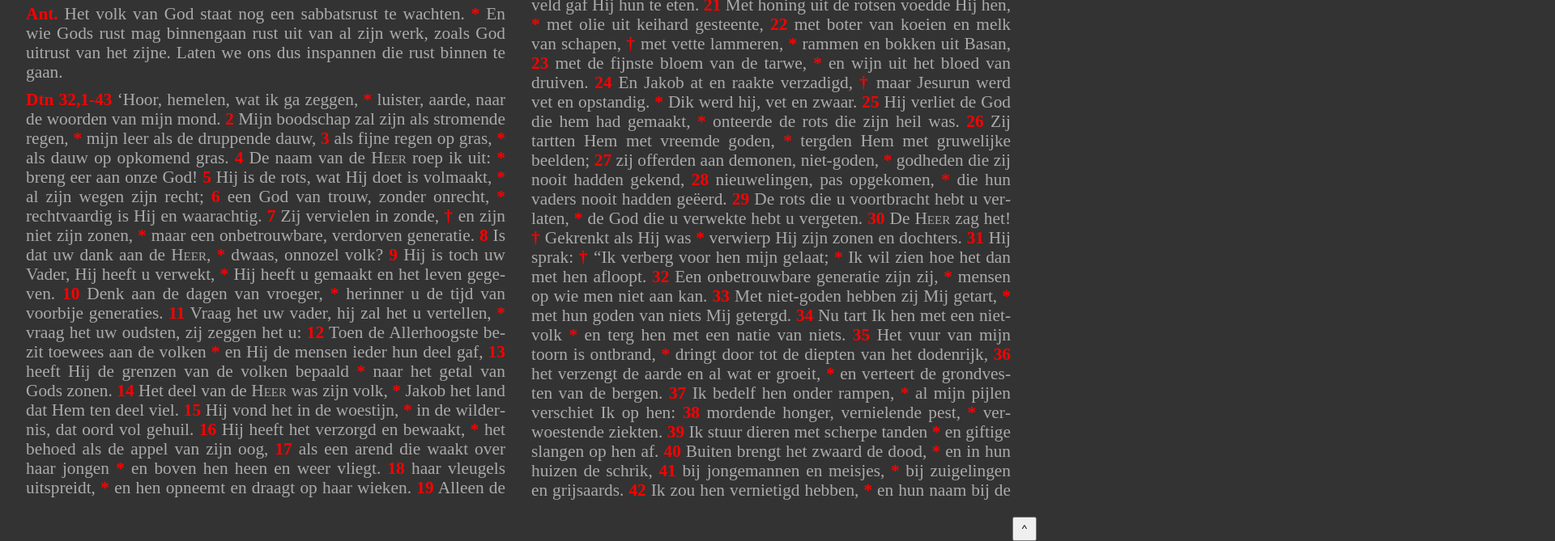
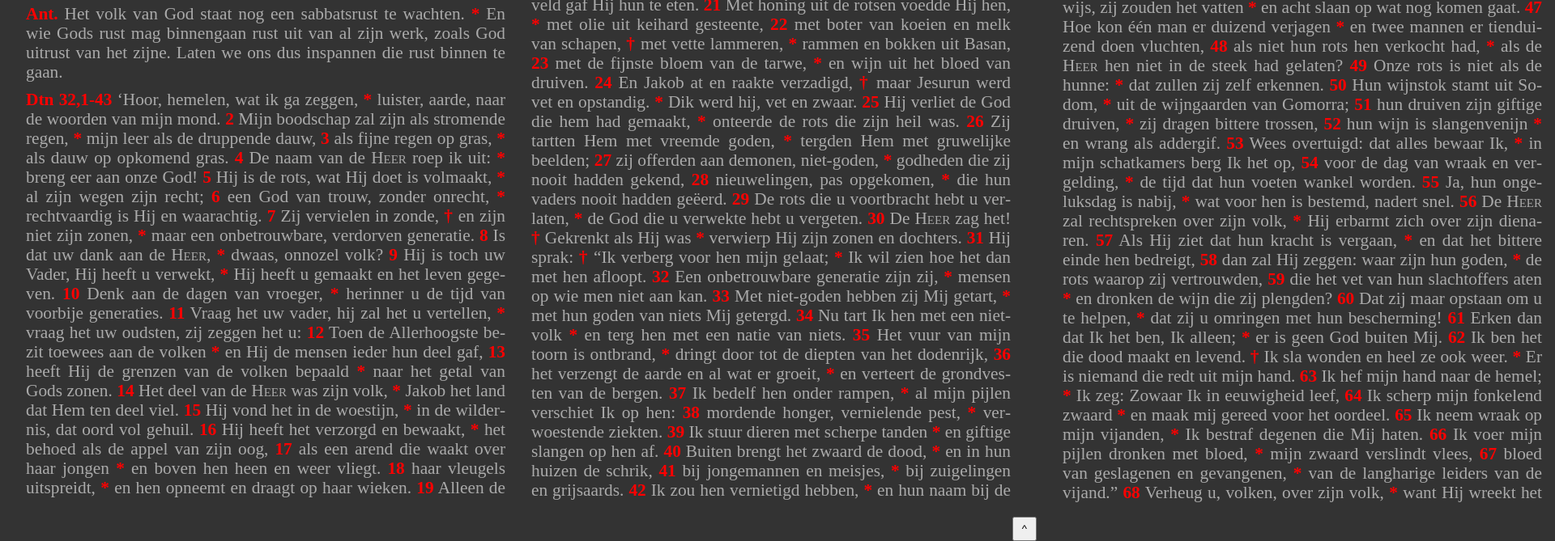
Before and after one commit to thysia-zosa/thysia-zosa.github.io, a plain HTML site: page diensten/diensten.html in a window 1280 px wide. Shown: the part 131-800 px from the top of the page at 81% size, 1920 px wide, since content can reach past the window. Drawn offline with Linux system fonts and the light colour scheme.

Commit message:
fix android

```diff
--- a/diensten/diensten.html
+++ b/diensten/diensten.html
@@ -310,7 +310,7 @@
         /* margin-bottom: 1em; */
         column-gap: 2rem;
         margin-right: 2rem;
-        max-height: -webkit-fill-available;
+        /* max-height: -webkit-fill-available; */
       }
 
       /* .twocolumn {
```
